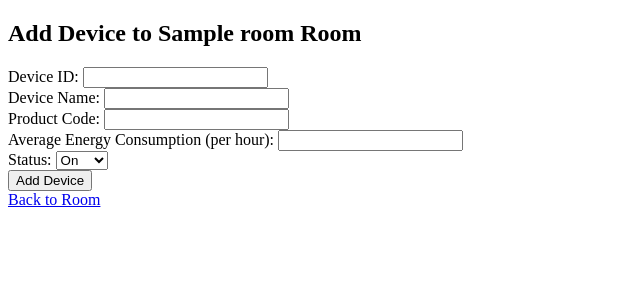
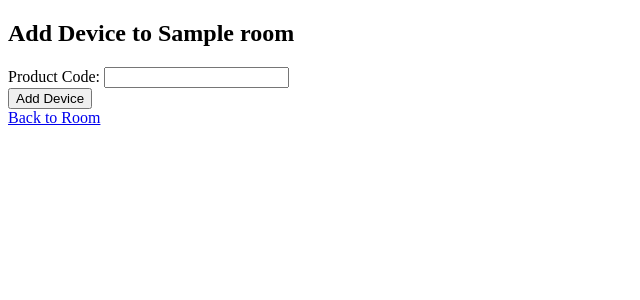
Before and after one commit to mkk-22/AetherBackend, a Django app: template Aether/devices/templates/add_device.html in a window 1280 px wide. Shown: the top 300 px of the page, without its empty margins (0-640 px from the left). Run offline with Django 5.2, Linux system fonts and the light colour scheme; the template is opened without the code that fills it: values that come from a table or form of the project are taken from there, others are empty; tables that the repository leaves empty hold one stand-in row (values such as "Sample post").

Commit message:
completed 'devices' app!!

```diff
--- a/Aether/devices/device_views.py
+++ b/Aether/devices/device_views.py
@@ -59,10 +59,10 @@ def add_device(request, room_id):
     room = get_object_or_404(Room, room_id=room_id)
     if request.method == 'POST':
         device_id = generate_unique_code()
-        name = request.POST['name']
+        name = "device"
         general_product_code = request.POST['general_product_code']
-        average_energy_consumption_per_hour = request.POST['average_energy_consumption_per_hour']
-        status = request.POST['status']
+        average_energy_consumption_per_hour = 10
+        status = "off"
 
         device = Device(
             device_id=device_id,
--- a/Aether/devices/forms.py
+++ b/Aether/devices/forms.py
@@ -13,11 +13,9 @@ class AddRoomForm(forms.ModelForm):
 class AddDeviceForm(forms.ModelForm):
     class Meta:
         model = Device
-        fields = ['name', 'general_product_code']
+        fields = ['general_product_code']
         widgets = {
-            'name': forms.TextInput(attrs={'placeholder': 'Device Name'}),
-            'general_product_code': forms.TextInput(attrs={'placeholder': 'General Product Code'}),
-            'average_energy_consumption_per_hour': forms.NumberInput(attrs={'placeholder': 'Energy Consumption'}),
+            'general_product_code': forms.TextInput(attrs={'placeholder': 'General Product Code'})
         }
 
 
--- a/Aether/devices/templates/add_device.html
+++ b/Aether/devices/templates/add_device.html
@@ -6,28 +6,12 @@
     <title>Add Device to Room</title>
 </head>
 <body>
-    <h2>Add Device to {{ room.name }} Room</h2>
+    <h2>Add Device to {{ room.name }} </h2>
     <form method="POST">
         {% csrf_token %}
-        <label for="device_id">Device ID:</label>
-        <input type="text" name="device_id" id="device_id" required><br>
-
-        <label for="name">Device Name:</label>
-        <input type="text" name="name" id="name" required><br>
 
         <label for="general_product_code">Product Code:</label>
         <input type="text" name="general_product_code" id="general_product_code" required><br>
-
-        <label for="average_energy_consumption_per_hour">Average Energy Consumption (per hour):</label>
-        <input type="number" name="average_energy_consumption_per_hour" id="average_energy_consumption_per_hour" step="0.01" required><br>
-
-        <label for="status">Status:</label>
-        <select name="status" id="status">
-            <option value="on">On</option>
-            <option value="off">Off</option>
-            <option value="idle">Idle</option>
-            <option value="error">Error</option>
-        </select><br>
 
         <button type="submit">Add Device</button>
     </form>
```
Also changed, not shown: Aether/db.sqlite3.
